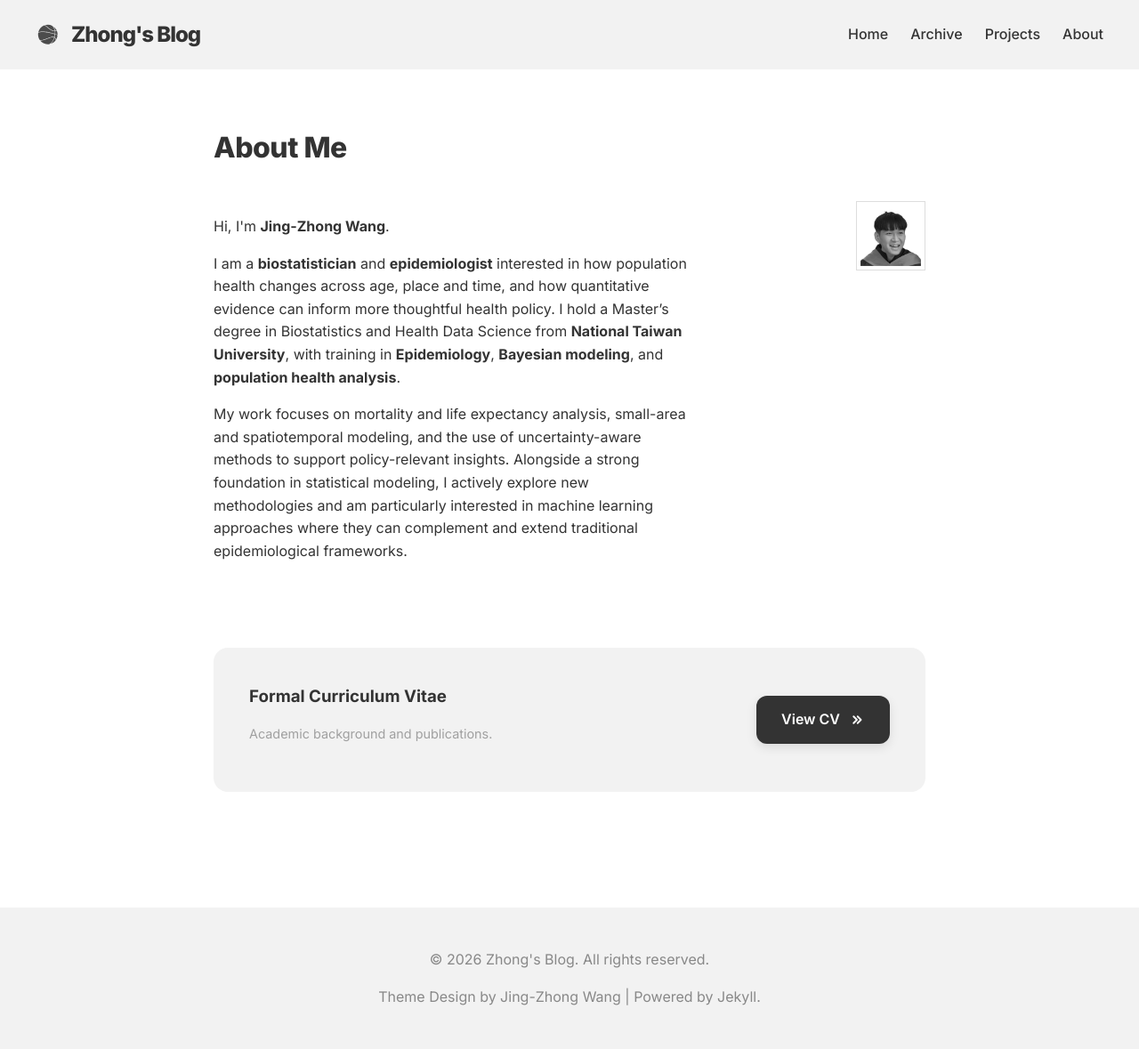
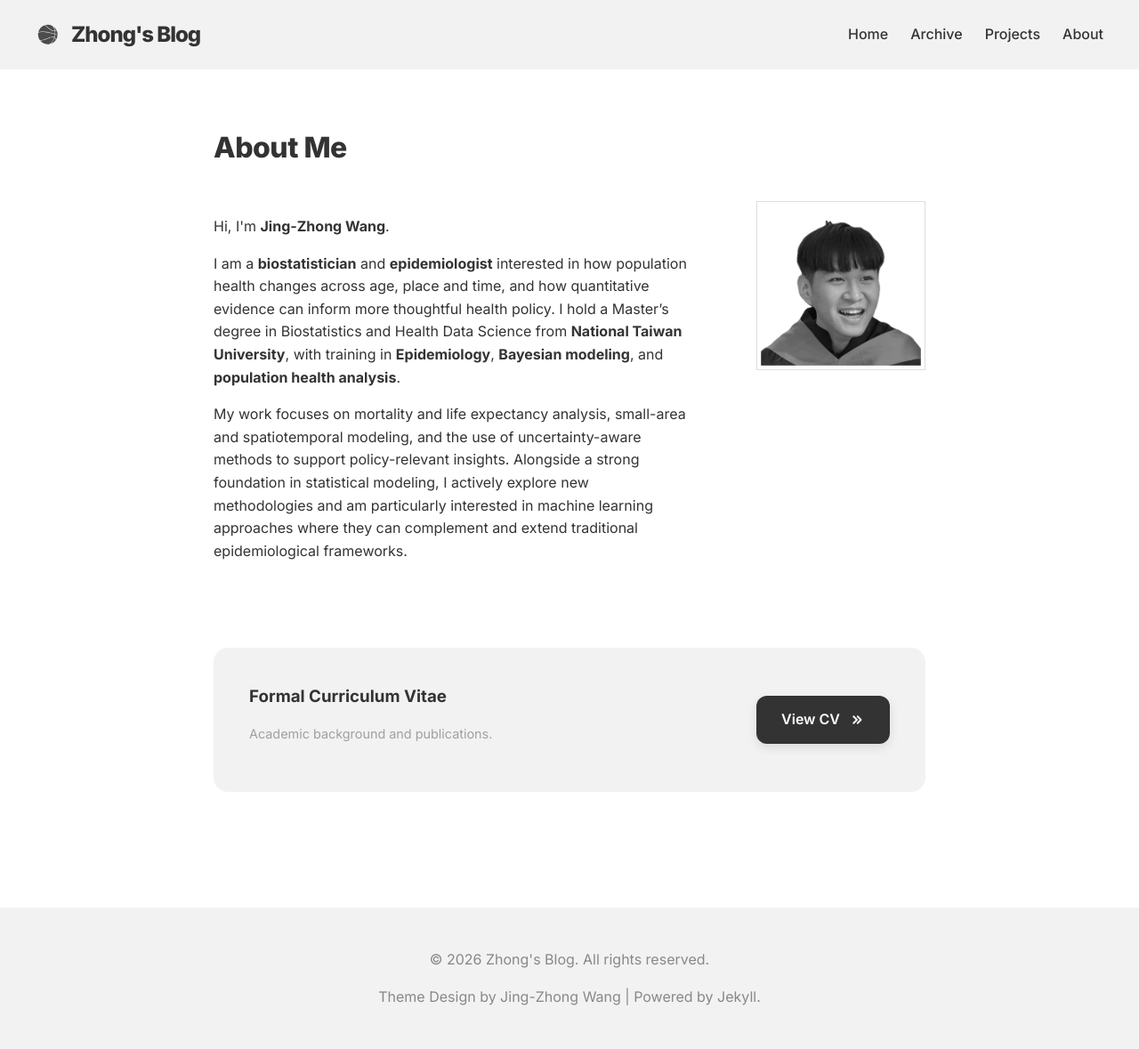
Before and after one commit to jingzhong1011/jingzhong1011.github.io, a Jekyll site: the page built from about/index.html, in a window 1280 px wide. Shown: the whole page at 89% size. Built offline with Jekyll 4.4.1, drawn with Linux system fonts in a browser that asks for light colours.

Commit message:
Update style.scss

```diff
--- a/assets/css/style.scss
+++ b/assets/css/style.scss
@@ -65,7 +65,7 @@ a:hover { color: var(--accent); }
 }
 
 .bio-photo img {
-  width: 30%;
+  width: 180px;
   height: auto;
   border: 1px solid #ddd;
   padding: 4px;
```
